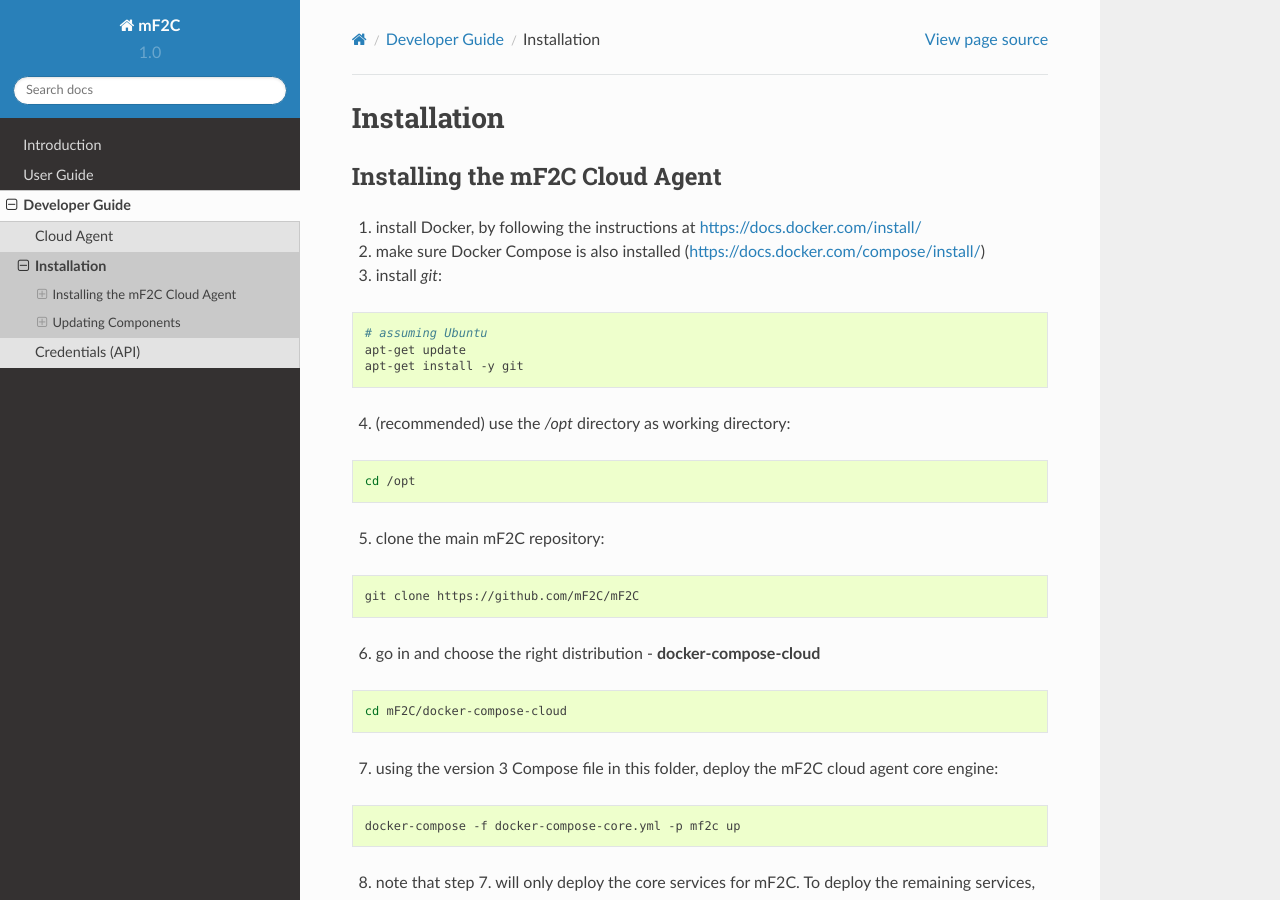
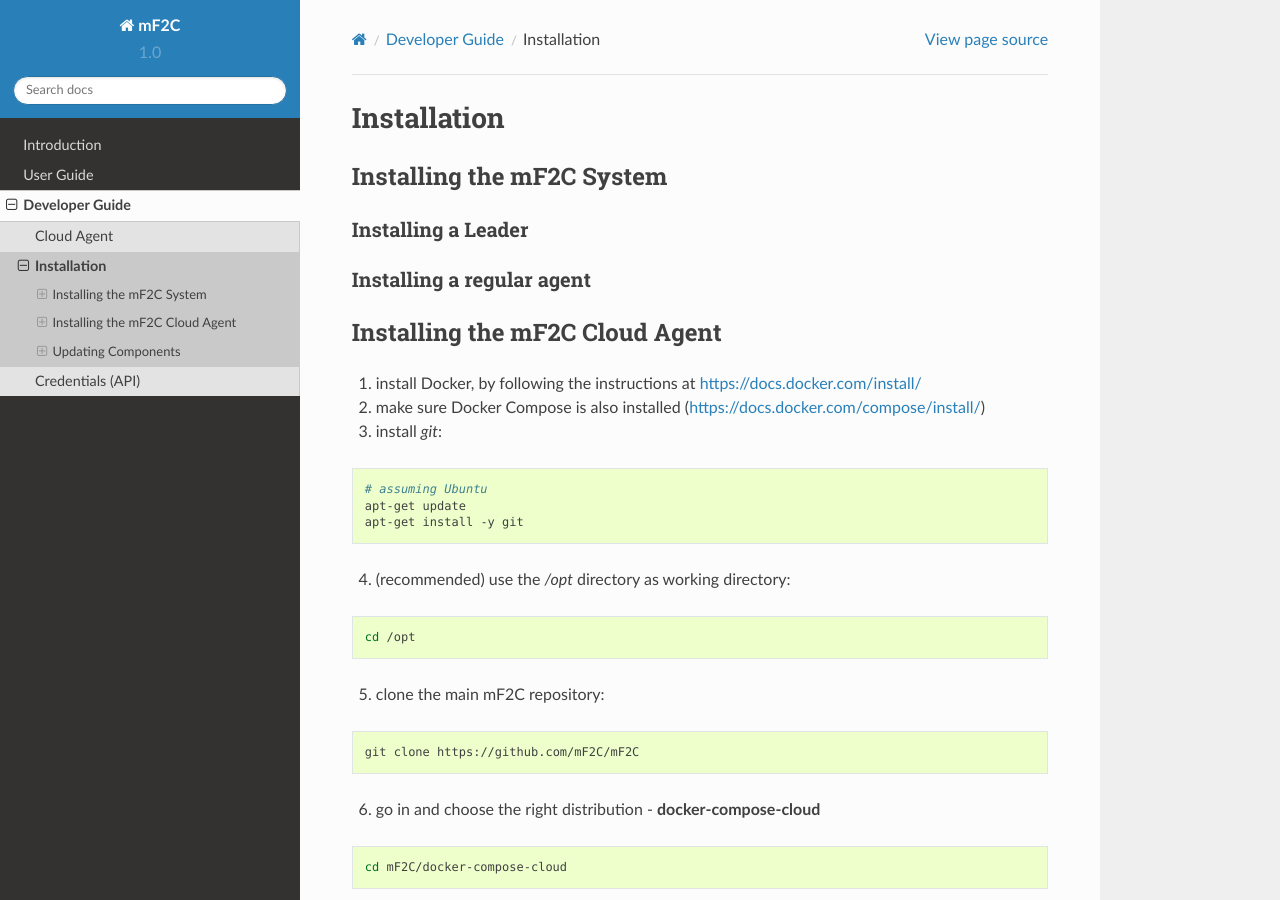
Before and after one commit to mF2C/Documentation, a Sphinx documentation site: the page built from documentation/developer_guide/installation.rst, in a window 1280 px wide and 900 px high. Built offline with Sphinx 7.4.7 and the Read the Docs theme 2.0.0, drawn with Linux system fonts in a browser that asks for light colours.

Commit message:
add section for deployment instructions

```diff
--- a/documentation/developer_guide/installation.rst
+++ b/documentation/developer_guide/installation.rst
@@ -1,5 +1,19 @@
 Installation
 ============
+
+Installing the mF2C System
+--------------------------
+
+Installing a Leader
+~~~~~~~~~~~~~~~~~~~
+
+
+Installing a regular agent
+~~~~~~~~~~~~~~~~~~~~~~~~~~
+
+
+
+
 
 Installing the mF2C Cloud Agent
 -------------------------------
```
